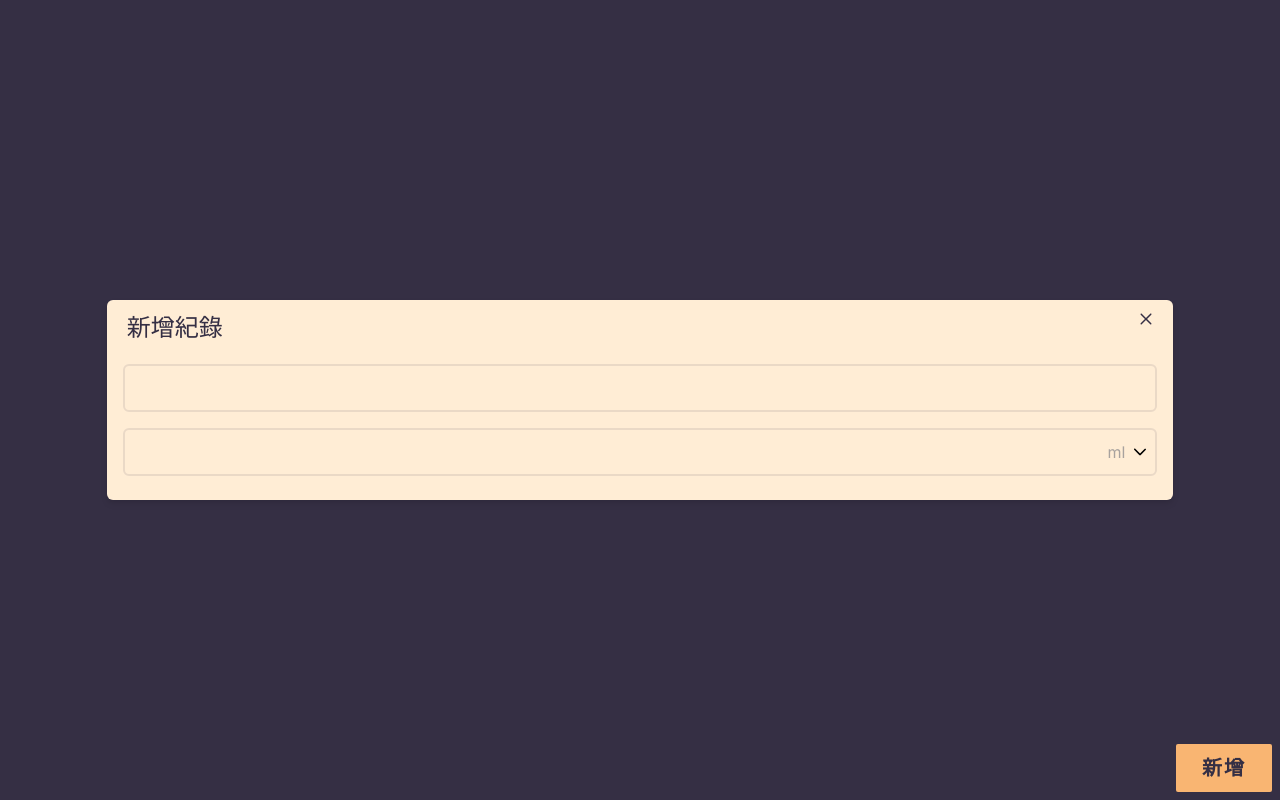
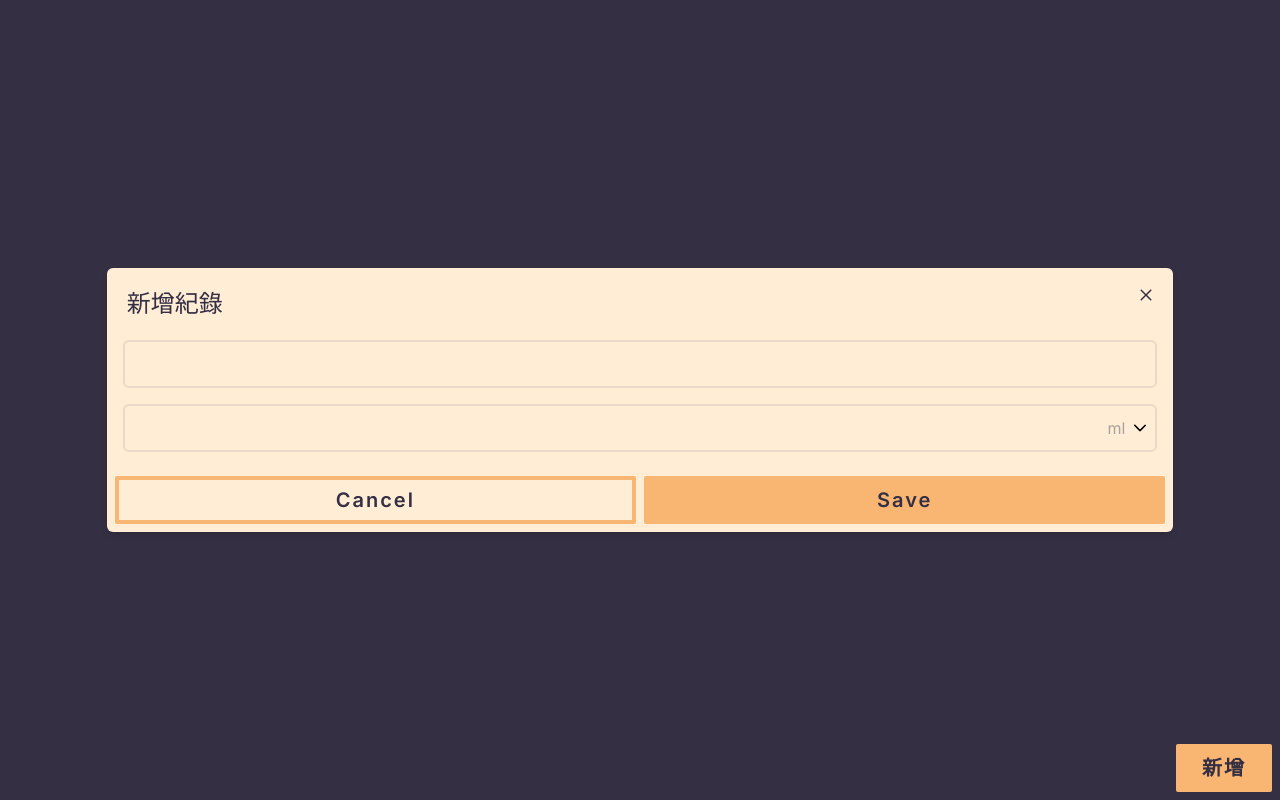
Before and after one commit to TakaMiii/food-notes, a Next.js app: page / in a window 1280 px wide. Both pictures are taken after a click on the button "新增". Built offline with nearby package versions, Linux system fonts and the light colour scheme.

Commit message:
feature(AddRecord.tsx): Add dialog actions UI

```diff
--- a/src/components/AddRecord.tsx
+++ b/src/components/AddRecord.tsx
@@ -8,15 +8,6 @@ import {
 } from '@/src/api/mock-api-food';
 import {quantitySm, quantityMd} from '@/src/js/quantity-options';
 import {FoodInfo} from "@/src/interfaces";
-
-// const footerContent = (
-//     <div>
-//       <Button label="No" icon="pi pi-times" onClick={() => setVisible(false)}
-//               className="p-button-text"/>
-//       <Button label="Yes" icon="pi pi-check" onClick={() => setVisible(false)}
-//               autoFocus/>
-//     </div>
-// );
 
 export function AddRecord(props: { visible: boolean, hideDialog: () => {} }) {
     const initFoodItem = {
@@ -34,25 +25,39 @@ export function AddRecord(props: { visible: boolean, hideDialog: () => {} }) {
     const [foodOptions, setFoodOptions] = useState([] as FoodInfo[]);
 
     const quantityOptions: number[] = useMemo(() => {
-        if (form.item.unit === '碗' || form.item.unit === '片' || form.item.unit === '個') {
-            return quantityMd as number[];
-        } else {
-            return quantitySm;
-        }
+        return form.item.unit === '碗' || form.item.unit === '片' || form.item.unit === '個' ? quantityMd as number[] : quantitySm;
     }, [form.item.unit]);
 
     async function searchOptions(val: string) {
-        console.log('找項目：', val);
         if (val !== '') {
             const options = await getFoodOptionsByFoodLabel(val);
             setFoodOptions(options);
         }
     }
 
+    function initForm(){
+        setForm({item: initFoodItem, quantity: 0});
+        setKeyword('');
+        setFoodOptions([]);
+    }
+
+    const footerContent = (
+        <div className="grid grid-cols-2 gap-2">
+            <Button label="Cancel" icon="pi pi-times"
+                    className="!bg-transparent border-4 border-amber !w-full"
+                    onClick={() => {props.hideDialog(); initForm()}}
+            />
+            <Button label="Save" icon="pi pi-check" className="!w-full"/>
+        </div>
+    );
+
     return (
         <Dialog header={'新增紀錄'} visible={props.visible}
                 onHide={() => props.hideDialog()}
-                pt={{header: () => ('text-dark text-2xl m-3')}}>
+                className="p-2"
+                pt={{header: () => ('text-dark text-2xl m-3')}}
+                footer={footerContent}
+        >
             <div className="grid gap-4 my-2 px-2">
                 <AutoComplete
                     value={keyword} field="label"
@@ -63,23 +68,17 @@ export function AddRecord(props: { visible: boolean, hideDialog: () => {} }) {
                         } else {
                             setKeyword(e.value.label);
                         }
-                    }
-                    }
+                    }}
                     onSelect={(e) => setForm({...form, item: e.value})}
                     onBlur={() => {
                         const food = foodOptions.find((food) => {
-                            console.log('food label:', food.label);
-                            return food.label.includes(keyword)}
+                                return food.label.includes(keyword);
+                            }
                         );
-
-                        if(food) {
-                            setForm({...form, item: food});
-                            setKeyword(food.label);
-                        }else{
-                            setForm({...form, item: initFoodItem});
-                            setKeyword('');
-                        }
+                        setForm({...form, item: food || initFoodItem});
+                        setKeyword(food ? food.label : '');
                     }}
+                    autoFocus
                 />
                 <LableDropdown
                     value={form.quantity}
```
